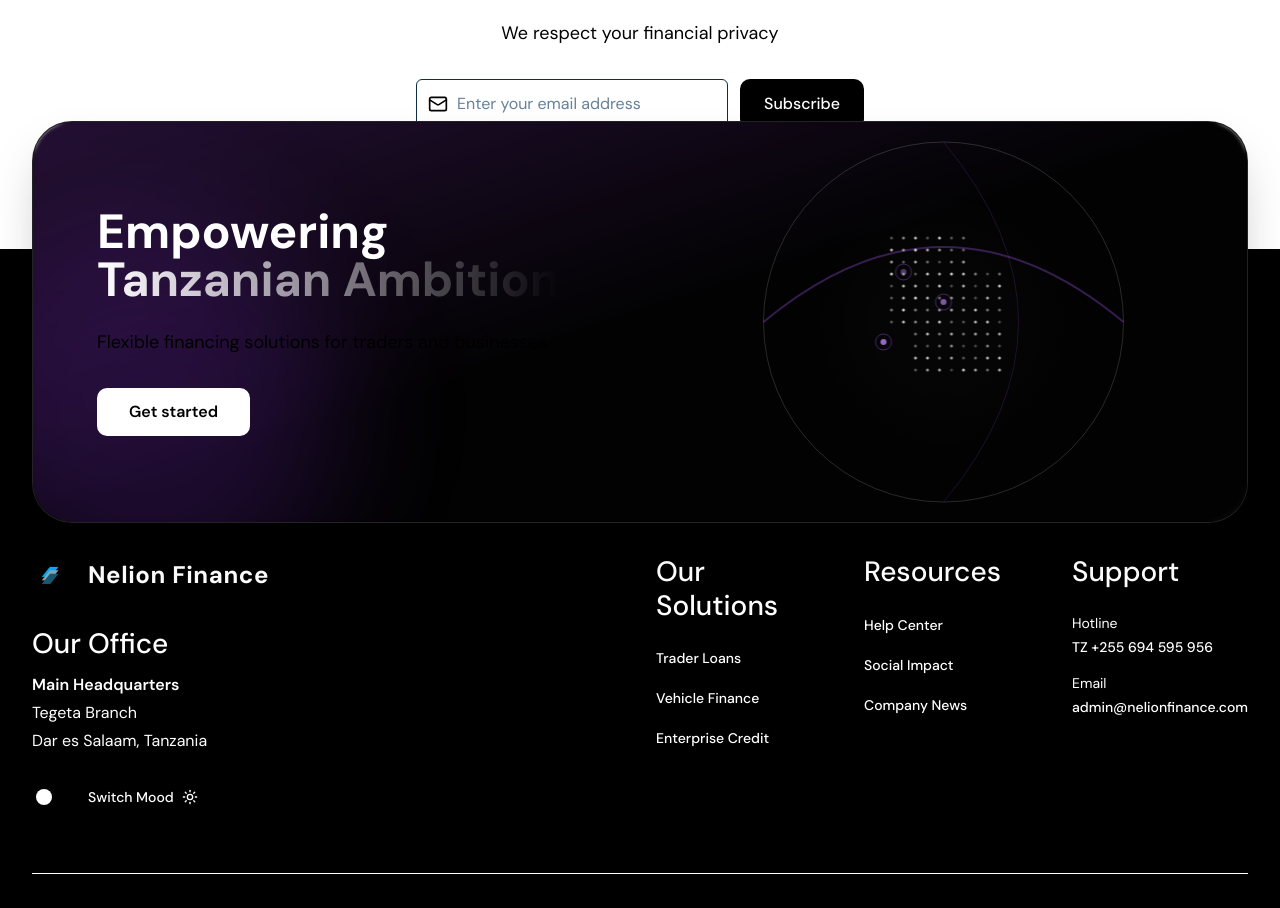
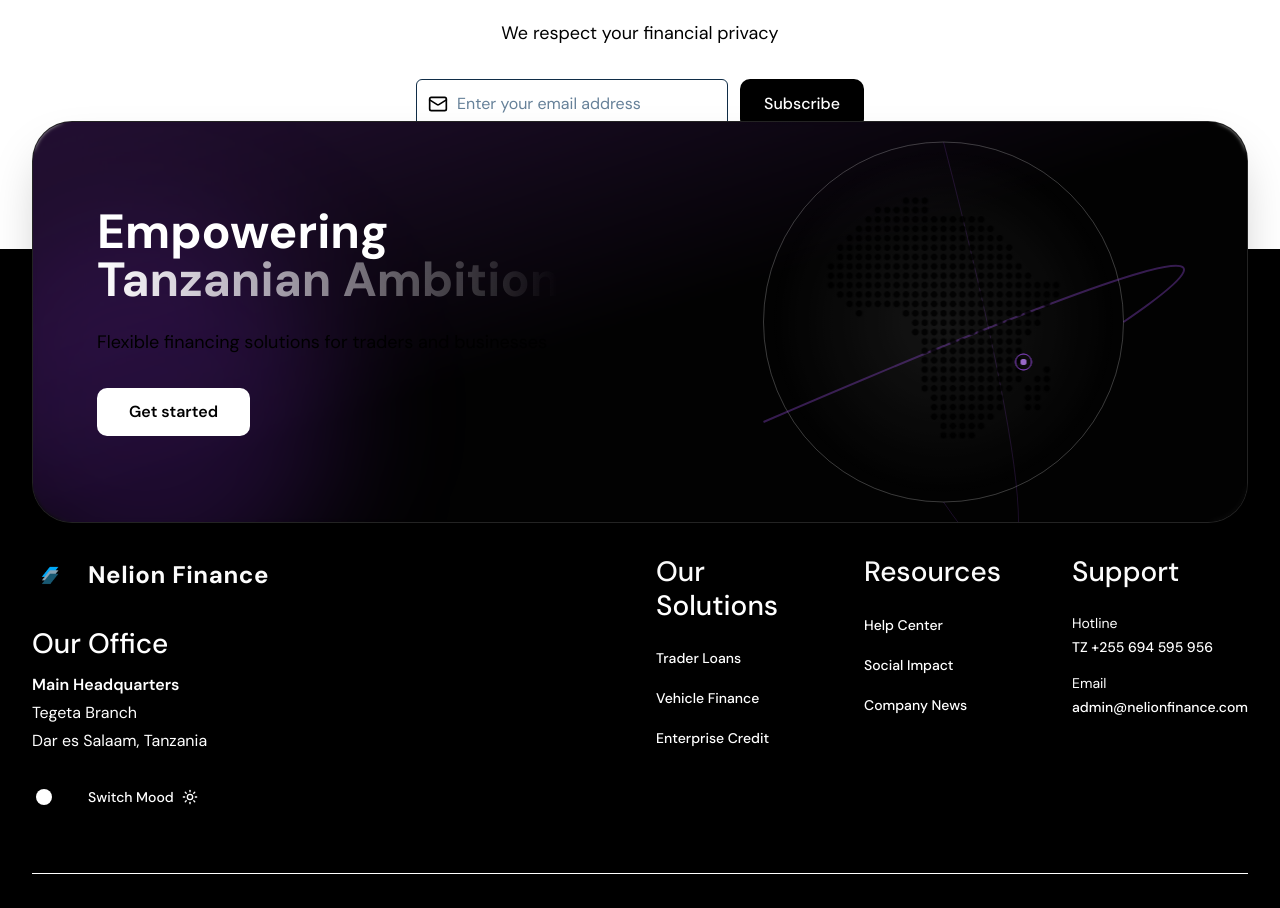
Before and after one commit to Cacorsams/Main-Nelion-Finance-Limited-Website, a Next.js app: page / in a window 1280 px wide. Shown: the part 8260-9168 px from the top of the page. Built offline with nearby package versions, Linux system fonts and the light colour scheme.

Commit message:
feat: enhance DottedGlobe component with improved visuals and add Africa image

```diff
--- a/src/app/components/layout/footer/index.tsx
+++ b/src/app/components/layout/footer/index.tsx
@@ -61,8 +61,9 @@
           cx="200"
           cy="200"
           r="180"
+          stroke="rgba(245, 240, 240, 0.11)"
           fill="url(#globe-gradient)"
-          className="opacity-30"
+          className="opacity-70000"
         />
         <circle
           cx="200"
@@ -74,13 +75,13 @@
         />
 
         <path
-          d="M 20 200 Q 200 50 380 200"
+          d="M 20 300 Q 600 50 380 200"
           stroke="rgba(168, 85, 247, 0.4)"
           strokeWidth="2"
           fill="none"
         />
         <path
-          d="M 200 20 Q 350 200 200 380"
+          d="M 200 20 Q 350 600 200 380"
           stroke="rgba(168, 85, 247, 0.2)"
           strokeWidth="1"
           fill="none"
@@ -93,49 +94,37 @@
             Array.from({
               length: 20,
             }).map((_, col) => {
-              const x = 100 + col * 12
-              const y = 80 + row * 12
-              const isInShape =
-                row > 2 &&
-                row < 15 &&
-                col > 3 &&
-                col < 14 &&
-                !(row < 6 && col > 10) &&
-                !(row > 10 && col < 6)
-              if (!isInShape) return null
-              const opacity = 0.3 + Math.random() * 0.7
-              return (
-                <circle
-                  key={`${row}-${col}`}
-                  cx={x}
-                  cy={y}
-                  r={1.5}
-                  className="text-white"
-                  style={{
-                    opacity,
-                  }}
-                />
-              )
+              return null
             }),
           )}
 
-          <circle
-            cx="160"
-            cy="150"
-            r="3"
-            className="text-purple-400 animate-pulse"
+          <image
+            href="/africa.png"
+            x="80"
+            y="60"
+            width="240"
+            height="280"
+            opacity="0.8"
+            preserveAspectRatio="xMidYMid meet"
           />
           <circle
-            cx="160"
-            cy="150"
+          cx="280"
+          cy="240"
+          r="3"
+          className="text-purple-400 animate-pulse"
+          />
+
+          <circle
+            cx="280"
+            cy="240"
             r="8"
             stroke="rgba(168, 85, 247, 0.5)"
             fill="none"
           />
 
           <circle
-            cx="200"
-            cy="180"
+            cx="280"
+            cy="240"
             r="3"
             className="text-purple-400 animate-pulse"
             style={{
@@ -143,16 +132,16 @@
             }}
           />
           <circle
-            cx="200"
-            cy="180"
+            cx="280"
+            cy="240"
             r="8"
             stroke="rgba(168, 85, 247, 0.5)"
             fill="none"
           />
 
           <circle
-            cx="140"
-            cy="220"
+            cx="280"
+            cy="240"
             r="3"
             className="text-purple-400 animate-pulse"
             style={{
@@ -160,8 +149,8 @@
             }}
           />
           <circle
-            cx="140"
-            cy="220"
+            cx="280"
+            cy="240"
             r="8"
             stroke="rgba(168, 85, 247, 0.5)"
             fill="none"
```
Also changed, not shown: public/africa.png (added).
